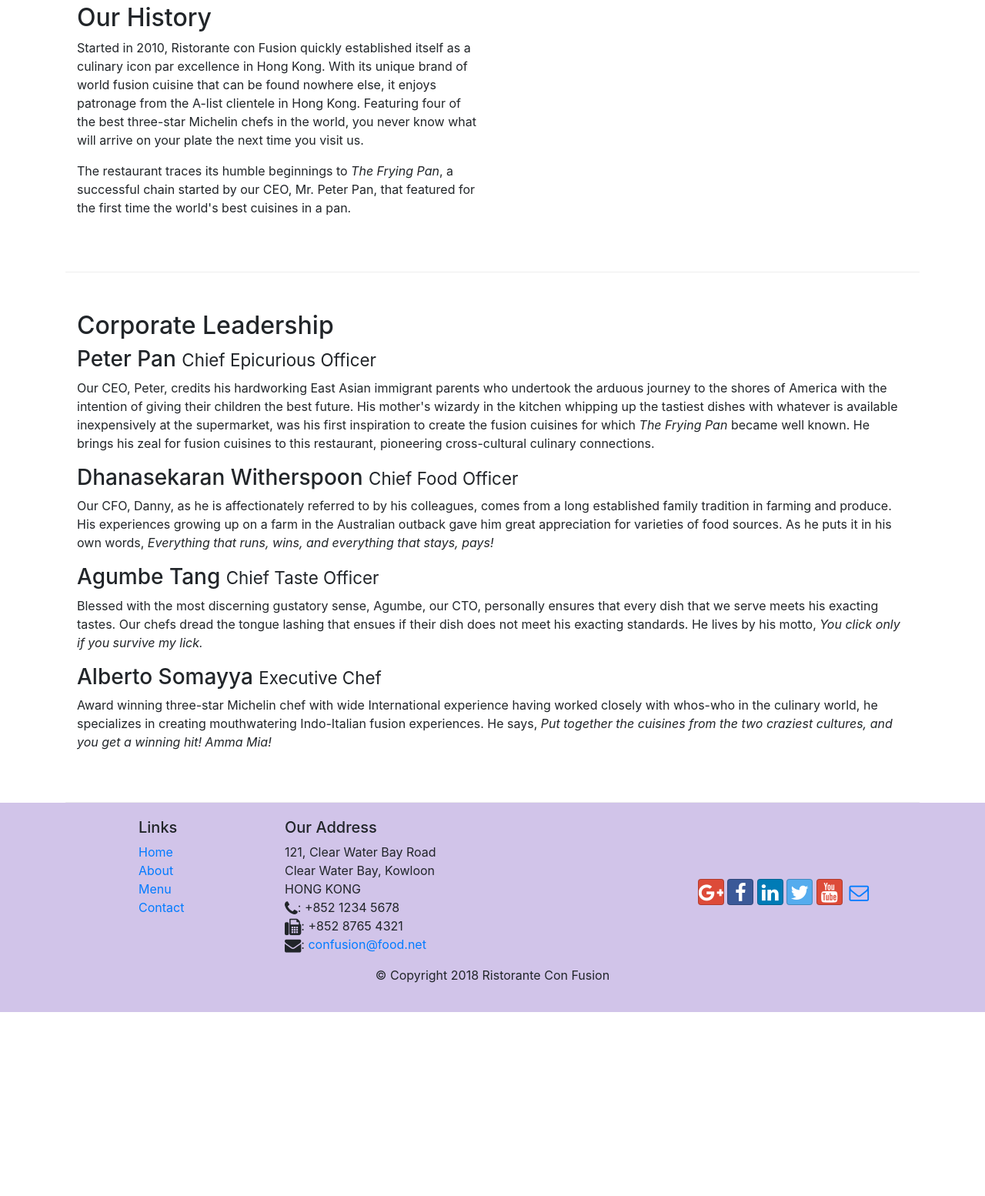
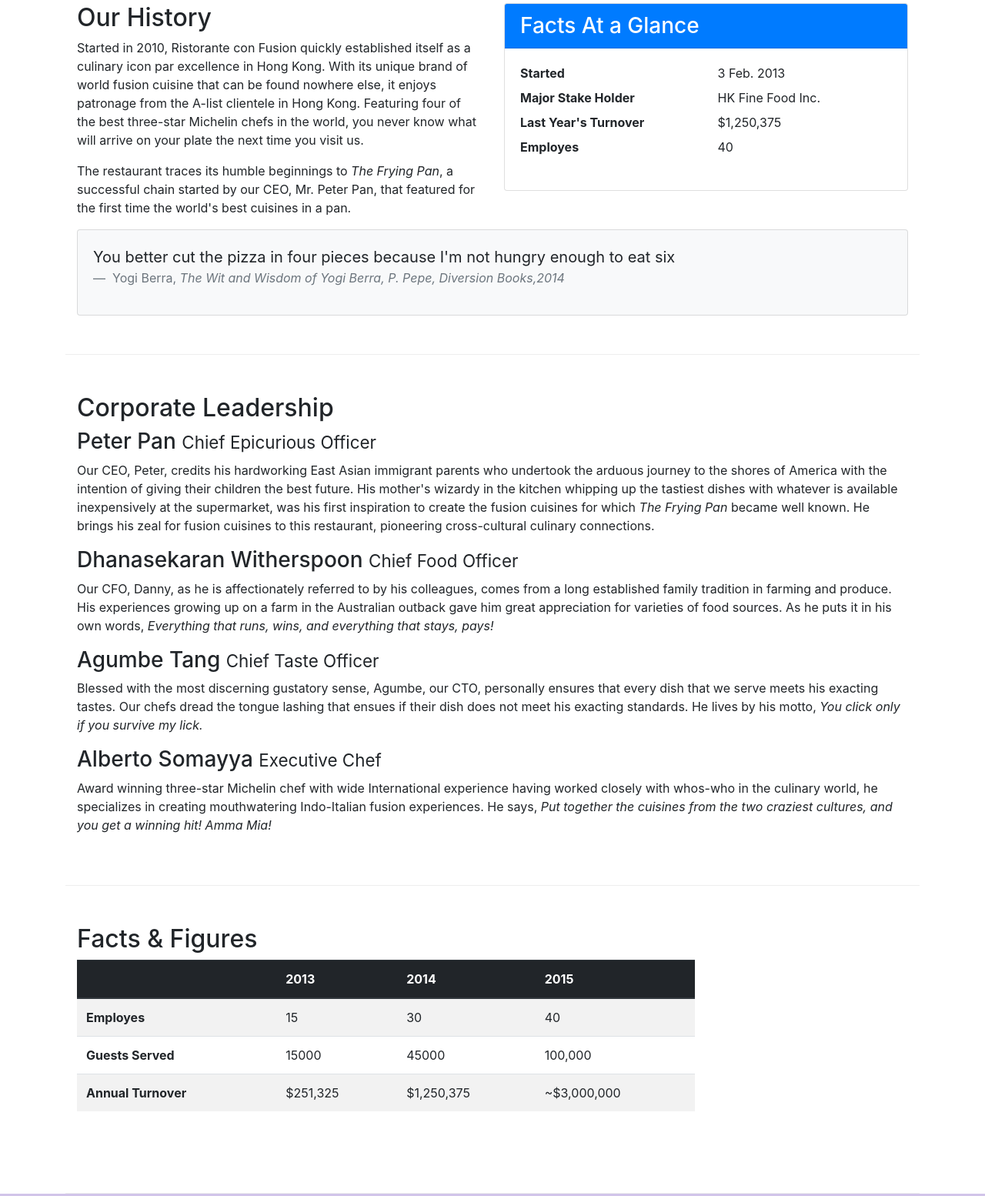
Before and after one commit to vaishnavi26-git/bootstrap, a website: page aboutus.html in a window 1280 px wide. Shown: the part 511-2065 px from the top of the page at 77% size. Before the commit the page ends 1826 px from the top, so only its background shows below. Drawn offline with nearby package versions, Linux system fonts and the light colour scheme.

Commit message:
tables and card

```diff
--- a/aboutus.html
+++ b/aboutus.html
@@ -1,42 +1,70 @@
 <!DOCTYPE html>
 <html lang="en">
-
   <head>
-    <meta charset="utf-8">
-    <meta name="viewport" content="width=device-width, initial-scale=1, shrink-to-fit=no">
-    <meta http-equiv="x-ua-compatible" content="ie=edge">
+    <meta charset="utf-8" />
+    <meta
+      name="viewport"
+      content="width=device-width, initial-scale=1, shrink-to-fit=no"
+    />
+    <meta http-equiv="x-ua-compatible" content="ie=edge" />
 
     <!-- Bootstrap CSS -->
-    <link rel="stylesheet" href="node_modules/bootstrap/dist/css/bootstrap.min.css">
-    <link rel="stylesheet" href="node_modules/font-awesome/css/font-awesome.min.css">
-    <link rel="stylesheet" href="node_modules/bootstrap-social/bootstrap-social.css">
+    <link
+      rel="stylesheet"
+      href="node_modules/bootstrap/dist/css/bootstrap.min.css"
+    />
+    <link
+      rel="stylesheet"
+      href="node_modules/font-awesome/css/font-awesome.min.css"
+    />
+    <link
+      rel="stylesheet"
+      href="node_modules/bootstrap-social/bootstrap-social.css"
+    />
 
-    <link rel ="stylesheet" href="css/styles.css">
+    <link rel="stylesheet" href="css/styles.css" />
 
     <title>Ristorante Con Fusion: About Us</title>
-
   </head>
 
   <body>
-    <nav class="navbar navbar-dark navbar-expand-sm  fixed-top">
+    <nav class="navbar navbar-dark navbar-expand-sm fixed-top">
       <div class="container">
-        <button class="navbar-toggler" type="button" data-toggle="collapse" data-target="#Navbar">
+        <button
+          class="navbar-toggler"
+          type="button"
+          data-toggle="collapse"
+          data-target="#Navbar"
+        >
           <span class="navbar-toggler-icon"></span>
         </button>
 
-
-        <a class ="navbar-brand mr-auto" href="./index.html">Ristorante Con Fusion</a>
+        <a class="navbar-brand mr-auto" href="./index.html"
+          >Ristorante Con Fusion</a
+        >
         <div class="collapse navbar-collapse" id="Navbar">
           <ul class="navbar-nav mr-auto">
-
-                <li class="nav-item "><a class="nav-link" href="./index.html"><span class="fa fa-home fa-lg"></span>Home</a></li>
-                <li class="nav-item active"><a class="nav-link" href="#"><span class="fa fa-info fa-lg"></span>About</a></li>
-                <li class="nav-item"><a class="nav-link" href="#"><span class="fa fa-list fa-lg"></span>Menu</a></li>
-                <li class="nav-item"><a class="nav-link" href="contactus.html"><span class="fa fa-address-card fa-lg"></span>Contact</a></li>
-
+            <li class="nav-item">
+              <a class="nav-link" href="./index.html"
+                ><span class="fa fa-home fa-lg"></span>Home</a
+              >
+            </li>
+            <li class="nav-item active">
+              <a class="nav-link" href="#"
+                ><span class="fa fa-info fa-lg"></span>About</a
+              >
+            </li>
+            <li class="nav-item">
+              <a class="nav-link" href="#"
+                ><span class="fa fa-list fa-lg"></span>Menu</a
+              >
+            </li>
+            <li class="nav-item">
+              <a class="nav-link" href="contactus.html"
+                ><span class="fa fa-address-card fa-lg"></span>Contact</a
+              >
+            </li>
           </ul>
-
-
         </div>
       </div>
     </nav>
@@ -46,10 +74,13 @@
         <div class="row row-header">
           <div class="col-12 col-sm-6">
             <h1>Ristorante con Fusion</h1>
-                    <p>We take inspiration from the World's best cuisines, and create a unique fusion experience. Our lipsmacking creations will tickle your culinary senses!</p>
+            <p>
+              We take inspiration from the World's best cuisines, and create a
+              unique fusion experience. Our lipsmacking creations will tickle
+              your culinary senses!
+            </p>
           </div>
-                <div class="col-12 col-sm">
-                </div>
+          <div class="col-12 col-sm"></div>
         </div>
       </div>
     </header>
@@ -59,39 +90,145 @@
         <ol class="col-12 breadcrumb">
           <li class="breadcrumb-item"><a href="./index.html">Home</a></li>
           <li class="breadcrumb-item active">About Us</li>
-
         </ol>
         <div class="col-12">
           <h3>About Us</h3>
-               <hr>
+          <hr />
         </div>
       </div>
 
       <div class="row row-content">
         <div class="col-sm-6">
           <h2>Our History</h2>
-                <p>Started in 2010, Ristorante con Fusion quickly established itself as a culinary icon par excellence in Hong Kong. With its unique brand of world fusion cuisine that can be found nowhere else, it enjoys patronage from the A-list clientele in Hong Kong.  Featuring four of the best three-star Michelin chefs in the world, you never know what will arrive on your plate the next time you visit us.</p>
-                <p>The restaurant traces its humble beginnings to <em>The Frying Pan</em>, a successful chain started by our CEO, Mr. Peter Pan, that featured for the first time the world's best cuisines in a pan.</p>
+          <p>
+            Started in 2010, Ristorante con Fusion quickly established itself as
+            a culinary icon par excellence in Hong Kong. With its unique brand
+            of world fusion cuisine that can be found nowhere else, it enjoys
+            patronage from the A-list clientele in Hong Kong. Featuring four of
+            the best three-star Michelin chefs in the world, you never know what
+            will arrive on your plate the next time you visit us.
+          </p>
+          <p>
+            The restaurant traces its humble beginnings to
+            <em>The Frying Pan</em>, a successful chain started by our CEO, Mr.
+            Peter Pan, that featured for the first time the world's best
+            cuisines in a pan.
+          </p>
         </div>
-            <div>
+        <div class="col-sm">
+          <div class="card">
+            <h3 class="card-header bg-primary text-white">Facts At a Glance</h3>
+            <div class="card-body">
+              <dl class="row">
+                <dt class="col-6">Started</dt>
+                <dd class="col-6">3 Feb. 2013</dd>
+                <dt class="col-6">Major Stake Holder</dt>
+                <dd class="col-6">HK Fine Food Inc.</dd>
+                <dt class="col-6">Last Year's Turnover</dt>
+                <dd class="col-6">$1,250,375</dd>
+                <dt class="col-6">Employes</dt>
+                <dd class="col-6">40</dd>
+              </dl>
             </div>
           </div>
-
+        </div>
+        <div class="col-12">
+          <div class="card card-body bg-light">
+            <blockquote class="blockquote">
+<p class="mb-0">You better cut the pizza in four pieces because I'm not hungry enough to eat six</p>
+<footer class="blockquote-footer">
+  Yogi Berra, <cite class="Source Title">The Wit and Wisdom of Yogi Berra, P. Pepe, Diversion Books,2014</cite>
+</footer>
+            </blockquote>
+          </div>
+        </div>
+      </div>
 
       <div class="row row-content">
         <div class="col-12">
           <h2>Corporate Leadership</h2>
           <h3>Peter Pan <small>Chief Epicurious Officer</small></h3>
-                <p class="d-none d-sm-block">Our CEO, Peter, credits his hardworking East Asian immigrant parents who undertook the arduous journey to the shores of America with the intention of giving their children the best future. His mother's wizardy in the kitchen whipping up the tastiest dishes with whatever is available inexpensively at the supermarket, was his first inspiration to create the fusion cuisines for which <em>The Frying Pan</em> became well known. He brings his zeal for fusion cuisines to this restaurant, pioneering cross-cultural culinary connections.</p>
+          <p class="d-none d-sm-block">
+            Our CEO, Peter, credits his hardworking East Asian immigrant parents
+            who undertook the arduous journey to the shores of America with the
+            intention of giving their children the best future. His mother's
+            wizardy in the kitchen whipping up the tastiest dishes with whatever
+            is available inexpensively at the supermarket, was his first
+            inspiration to create the fusion cuisines for which
+            <em>The Frying Pan</em> became well known. He brings his zeal for
+            fusion cuisines to this restaurant, pioneering cross-cultural
+            culinary connections.
+          </p>
           <h3>Dhanasekaran Witherspoon <small>Chief Food Officer</small></h3>
-                <p class="d-none d-sm-block">Our CFO, Danny, as he is affectionately referred to by his colleagues, comes from a long established family tradition in farming and produce. His experiences growing up on a farm in the Australian outback gave him great appreciation for varieties of food sources. As he puts it in his own words, <em>Everything that runs, wins, and everything that stays, pays!</em></p>
+          <p class="d-none d-sm-block">
+            Our CFO, Danny, as he is affectionately referred to by his
+            colleagues, comes from a long established family tradition in
+            farming and produce. His experiences growing up on a farm in the
+            Australian outback gave him great appreciation for varieties of food
+            sources. As he puts it in his own words,
+            <em
+              >Everything that runs, wins, and everything that stays, pays!</em
+            >
+          </p>
           <h3>Agumbe Tang <small>Chief Taste Officer</small></h3>
-                <p class="d-none d-sm-block">Blessed with the most discerning gustatory sense, Agumbe, our CTO, personally ensures that every dish that we serve meets his exacting tastes. Our chefs dread the tongue lashing that ensues if their dish does not meet his exacting standards. He lives by his motto, <em>You click only if you survive my lick.</em></p>
+          <p class="d-none d-sm-block">
+            Blessed with the most discerning gustatory sense, Agumbe, our CTO,
+            personally ensures that every dish that we serve meets his exacting
+            tastes. Our chefs dread the tongue lashing that ensues if their dish
+            does not meet his exacting standards. He lives by his motto,
+            <em>You click only if you survive my lick.</em>
+          </p>
           <h3>Alberto Somayya <small>Executive Chef</small></h3>
-                <p class="d-none d-sm-block">Award winning three-star Michelin chef with wide International experience having worked closely with whos-who in the culinary world, he specializes in creating mouthwatering Indo-Italian fusion experiences. He says, <em>Put together the cuisines from the two craziest cultures, and you get a winning hit! Amma Mia!</em></p>
+          <p class="d-none d-sm-block">
+            Award winning three-star Michelin chef with wide International
+            experience having worked closely with whos-who in the culinary
+            world, he specializes in creating mouthwatering Indo-Italian fusion
+            experiences. He says,
+            <em
+              >Put together the cuisines from the two craziest cultures, and you
+              get a winning hit! Amma Mia!</em
+            >
+          </p>
         </div>
       </div>
-
+      <div class="row row-content">
+        <div class="col-12 col-sm-9">
+          <h2>Facts &amp; Figures</h2>
+          <div class="table-responsive">
+            <table class="table table-striped">
+              <thead class="thead-dark">
+                <tr>
+                  <th>&nbsp</th>
+                  <th>2013</th>
+                  <th>2014</th>
+                  <th>2015</th>
+                </tr>
+              </thead>
+              <tbody>
+                <tr>
+                  <th>Employes</th>
+                  <td>15</td>
+                  <td>30</td>
+                  <td>40</td>
+                </tr>
+                <tr>
+                  <th>Guests Served</th>
+                  <td>15000</td>
+                  <td>45000</td>
+                  <td>100,000</td>
+                </tr>
+                <tr>
+                  <th>Annual Turnover</th>
+                  <td>$251,325</td>
+                  <td>$1,250,375</td>
+                  <td>~$3,000,000</td>
+                </tr>
+              </tbody>
+            </table>
+          </div>
+        </div>
+        <div class="col-12 col-sm-3"></div>
+      </div>
     </div>
 
     <footer class="footer">
@@ -109,22 +246,45 @@
           <div class="col-7 col-sm-5">
             <h5>Our Address</h5>
             <address>
-		              121, Clear Water Bay Road<br>
-		              Clear Water Bay, Kowloon<br>
-		              HONG KONG<br>
-		              <i class="fa fa-phone fa-lg"></i>: +852 1234 5678<br>
-                      <i class="fa fa-fax fa-lg"></i>: +852 8765 4321<br>
-                      <i class="fa fa-envelope fa-lg"></i>: <a href="mailto:confusion@food.net">confusion@food.net</a>
+              121, Clear Water Bay Road<br />
+              Clear Water Bay, Kowloon<br />
+              HONG KONG<br />
+              <i class="fa fa-phone fa-lg"></i>: +852 1234 5678<br />
+              <i class="fa fa-fax fa-lg"></i>: +852 8765 4321<br />
+              <i class="fa fa-envelope fa-lg"></i>:
+              <a href="mailto:confusion@food.net">confusion@food.net</a>
             </address>
           </div>
           <div class="col-12 col-sm-4 align-self-center">
             <div class="text-center">
-                        <a class="btn btn-social-icon btn-google" href="http://google.com/+"><i class="fa fa-google-plus fa-lg"></i></a>
-                        <a class="btn btn-social-icon btn-facebook" href="http://www.facebook.com/profile.php?id="><i class="fa fa-facebook fa-lg"></i></a>
-                        <a class="btn btn-social-icon btn-linkedin" href="http://www.linkedin.com/in/"><i class="fa fa-linkedin fa-lg"></i></a>
-                        <a class="btn btn-social-icon btn-twitter" href="http://twitter.com/"><i class="fa fa-twitter fa-lg"></i></a>
-                        <a class="btn btn-social-icon btn-google" href="http://youtube.com/"><i class="fa fa-youtube fa-lg"></i></a>
-                        <a class="btn btn-social-icon " href="mailto:"><i class="fa fa-envelope-o fa-lg"></i></a>
+              <a
+                class="btn btn-social-icon btn-google"
+                href="http://google.com/+"
+                ><i class="fa fa-google-plus fa-lg"></i
+              ></a>
+              <a
+                class="btn btn-social-icon btn-facebook"
+                href="http://www.facebook.com/profile.php?id="
+                ><i class="fa fa-facebook fa-lg"></i
+              ></a>
+              <a
+                class="btn btn-social-icon btn-linkedin"
+                href="http://www.linkedin.com/in/"
+                ><i class="fa fa-linkedin fa-lg"></i
+              ></a>
+              <a
+                class="btn btn-social-icon btn-twitter"
+                href="http://twitter.com/"
+                ><i class="fa fa-twitter fa-lg"></i
+              ></a>
+              <a
+                class="btn btn-social-icon btn-google"
+                href="http://youtube.com/"
+                ><i class="fa fa-youtube fa-lg"></i
+              ></a>
+              <a class="btn btn-social-icon" href="mailto:"
+                ><i class="fa fa-envelope-o fa-lg"></i
+              ></a>
             </div>
           </div>
         </div>
@@ -135,7 +295,5 @@
         </div>
       </div>
     </footer>
-
   </body>
-
 </html>
```
Lines whose indentation alone changed are shown as unchanged.
